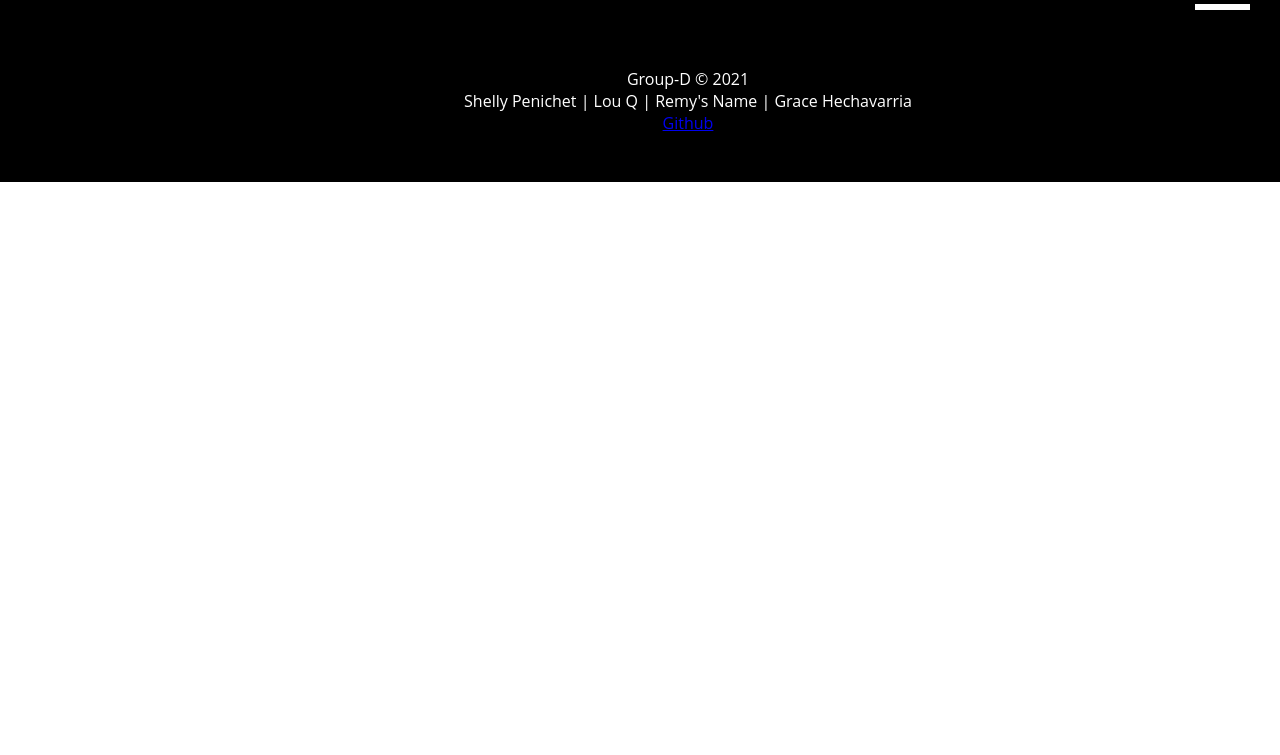
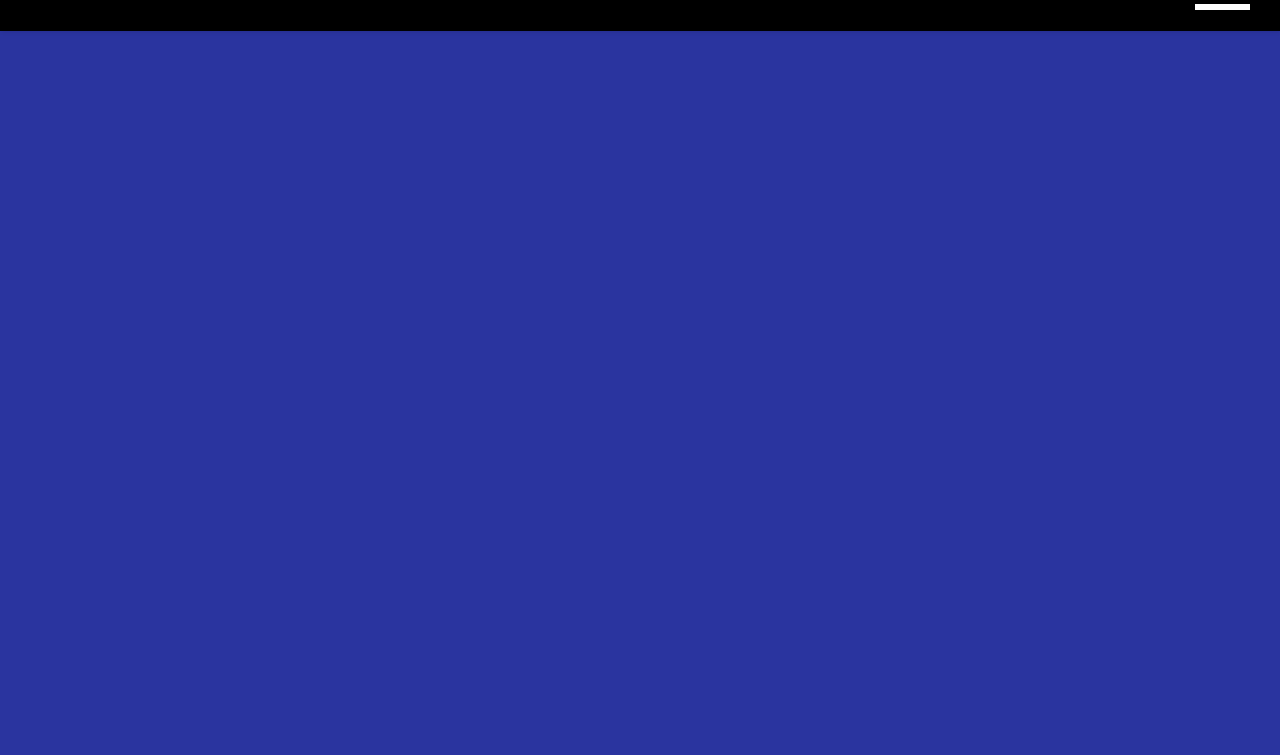
Before and after one commit to QLou895/apiChallenge, a plain HTML site: page search.html in a window 1280 px wide. Shown: the part 45-800 px from the top of the page. Drawn offline with Linux system fonts and the light colour scheme; a script that the page names is missing; a web font is replaced by a local one.

Commit message:
made changes to the search.html

```diff
--- a/scss/_search.scss
+++ b/scss/_search.scss
@@ -0,0 +1,15 @@
+//The  stlyles for the search page
+body {
+  background-color: map-get($themeColors, darkblue);
+}
+//styles for the main
+#main {
+  height: 100vh;
+}
+
+#menuList {
+  display: flex;
+  flex-flow: row nowrap;
+  justify-content: center;
+  width: 45%;
+}
```
Also changed, not shown: scss/main.css, search.html (indentation only), 1 other file.
